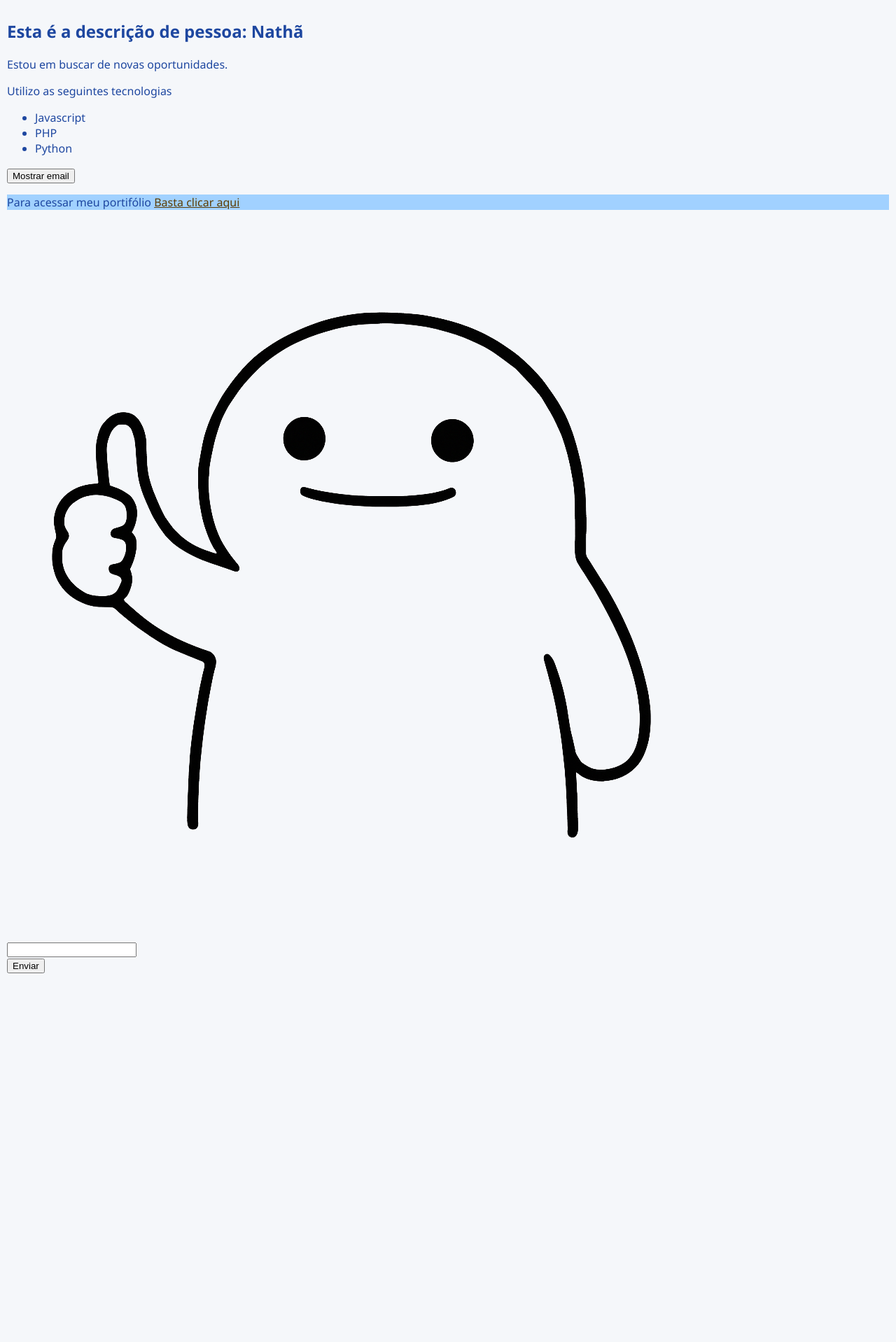
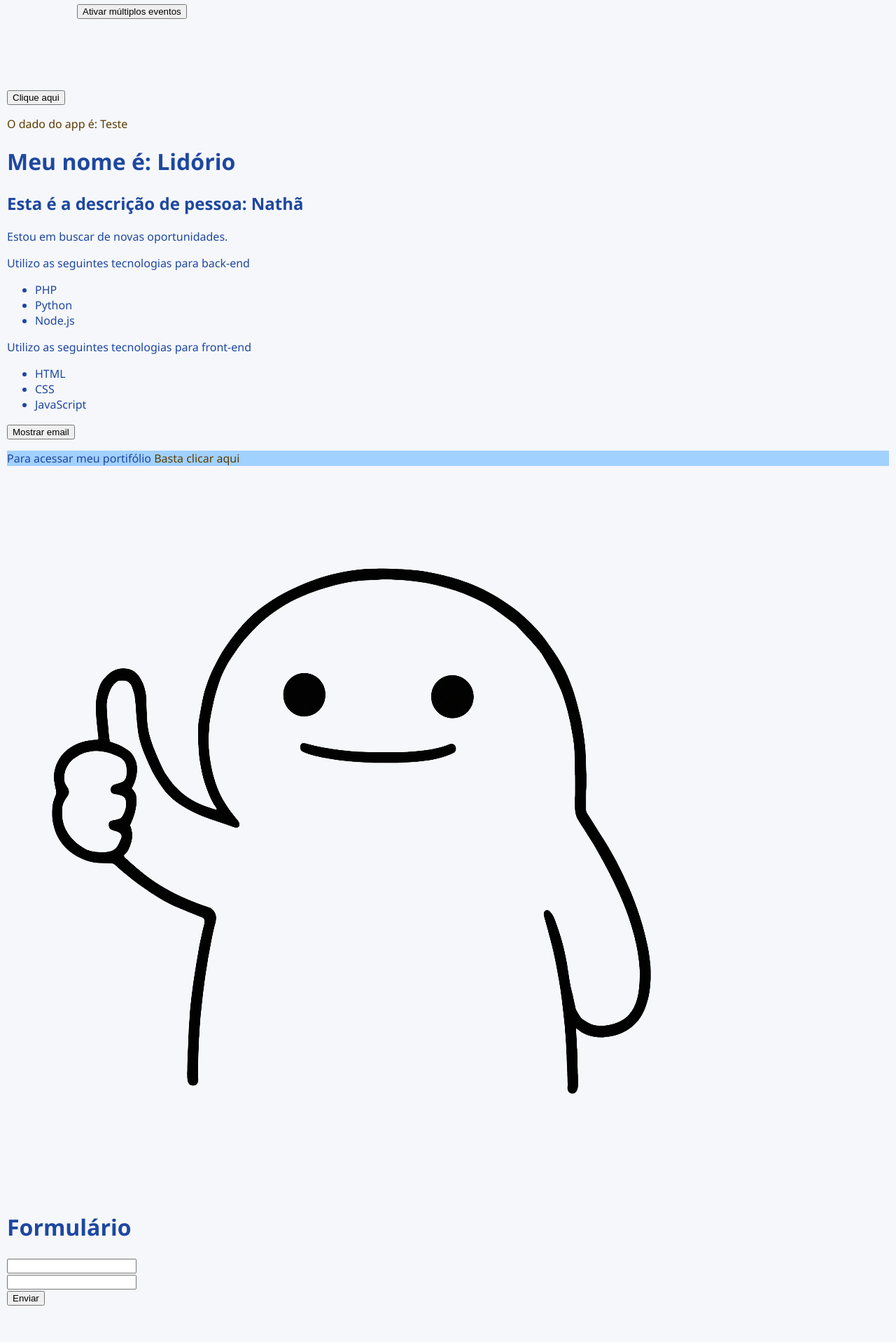
Before and after one commit to nathalidev/projeto1, a Vue app: page / in a window 1280 px wide. Shown: the part 242-2160 px from the top of the page at 70% size. Before the commit the page ends 1643 px from the top, so only its background shows below. Built offline with nearby package versions, Linux system fonts and the light colour scheme.

Commit message:
commit 7/05

```diff
--- a/src/components/Formulario.vue
+++ b/src/components/Formulario.vue
@@ -1,12 +1,21 @@
 <template>
-    <form action="">
     <div>
-            <InputText/>
+        <h1>Formulário</h1>
+        <form action="" @submit="enviarFormulario">
+            <div>
+                <input type="text" v-model="name">
+            </div>
+            <div>
+                <input type="text" v-model="email">
             </div>
             <div>
                 <Submit/>
             </div>
         </form>
+        <p>Conteúdo</p>
+        <p>Conteúdo</p>
+        <p>Conteúdo</p>
+    </div>
 </template>
 
 <script>
@@ -17,6 +26,28 @@ import Submit from './form/Submit.vue'
         components: {
             InputText,
             Submit
+        },
+        data(){
+            return {
+                name: "",
+                email: "",
+            }
+        },
+        methods: {
+            enviarFormulario(e) {
+                e.preventDefault(); // impede o comportamento padrão do formulário
+                const name = this.name;
+                const email = this.email;
+                console.log("Nome: "+ name);
+                console.log("Email: "+ email);
+            }
         }
     }
 </script>
+
+<style scoped>
+    p{
+        margin: 50px;
+    }
+
+</style>
--- a/src/components/Info.vue
+++ b/src/components/Info.vue
@@ -2,17 +2,19 @@
     <div>
         <p v-if ="esta_trabalhando">Estou trabalhando no momento.</p>
         <p v-else>Estou em buscar de novas oportunidades.</p>
-        <p>Utilizo as seguintes tecnologias</p>
+        <p>Utilizo as seguintes tecnologias para back-end</p>
         <ul>
-            <li>Javascript</li>
-            <li>PHP</li>
-            <li>Python</li>
+            <li v-for="(technology, index) in backend_technologies" v-bind:key="index">{{ technology }}</li>
+        </ul>
+        <p>Utilizo as seguintes tecnologias para front-end</p>
+        <ul>
+            <li v-for="technology in frontend_technologies" :key="technology.id">{{ technology.language }}</li>
         </ul>
         <div>
             <button @click="showEmail">{{ textoBotao }}</button>
         </div>
         <p v-show = "mostrar_email && !esta_trabalhando">Mande uma mensagem para {{ email }}</p>
-        <p class ="teste">Para acessar meu portifólio <a v-bind:href ="meu_link" target = "blank">Basta clicar aqui</a></p>
+        <p class ="teste">Para acessar meu portifólio <a vk-bind:href ="meu_link" target = "blank">Basta clicar aqui</a></p>
         <Picture />
     </div>
 </template>
@@ -33,7 +35,13 @@ import Picture from './Picture.vue'
                 mostrar_email:false,
                 email: "nathalidorio@gmail.com",
                 meu_link: "https://www.inter.it/it",
-                textoBotao: "Mostrar email"
+                textoBotao: "Mostrar email",
+                backend_technologies: ["PHP", "Python", "Node.js" ],
+                frontend_technologies: [
+                    {id: 1, language: "HTML"},
+                    {id: 2, language: "CSS"},
+                    {id: 3, language: "JavaScript"},
+                ],
             };
         },
         methods: {
--- /dev/null
+++ b/src/components/MultiplosEventos.vue
@@ -0,0 +1,36 @@
+<template>
+    <div>
+        <button @click="primeiro(txt1, $event), segundo(txt2, event), terceiro()">Ativar múltiplos eventos</button>
+        <p>{{ multiplos_eventos }}</p>
+    </div>
+</template>
+
+<script>
+export default{
+    name: 'MultiplosEventos',
+    data(){
+        return {
+            multiplos_eventos: "",
+            txt1: "Primeiro evento",
+            txt2: "Segundo evento"
+        }
+    },
+    methods: {
+        primeiro(txt, e){
+            this.multiplos_eventos = txt;
+        },
+        segundo (txt, e){
+            setTimeout(() => this.multiplos_eventos = txt, 500)
+        },
+        terceiro(){
+            setTimeout(() => this.multiplos_eventos = "", 1500)
+        }
+    }
+}
+</script>
+
+<style scoped>
+    div {
+        margin: 100px;
+    }
+</style>
--- a/src/components/PrimeiroComponente.vue
+++ b/src/components/PrimeiroComponente.vue
@@ -1,11 +1,19 @@
 <template>
     <h1>Olá Vue!</h1>
     <p>Meu nome é {{ nome }} tenho {{ idade }} e  trabalho como {{ profissao }}</p>
+    <MultiplosEventos />
+    <Reutilizacao />
 </template>
 
 <script>
+import MultiplosEventos from './MultiplosEventos.vue';
+import Reutilizacao from './Reutilizacao.vue';
     export default {
         name: 'PrimeiroComponente',
+        components: {
+            MultiplosEventos,
+            Reutilizacao
+        },
         data() {
             return {
                 nome: 'Nathã',
--- /dev/null
+++ b/src/components/Reutilizacao.vue
@@ -0,0 +1,21 @@
+<template>
+    <div>
+        <button @click="ativar">Clique aqui</button>
+        <span v-show="ativou">Ativado!</span>
+    </div>
+</template>
+<script>
+export default{
+    name: 'Reutilização',
+    data(){
+        return {
+            ativou: false
+        }
+    },
+    methods: {
+        ativar(){
+            this.ativou = !this.ativou
+        }
+    }
+}
+</script>
```
Lines whose indentation alone changed are shown as unchanged.
